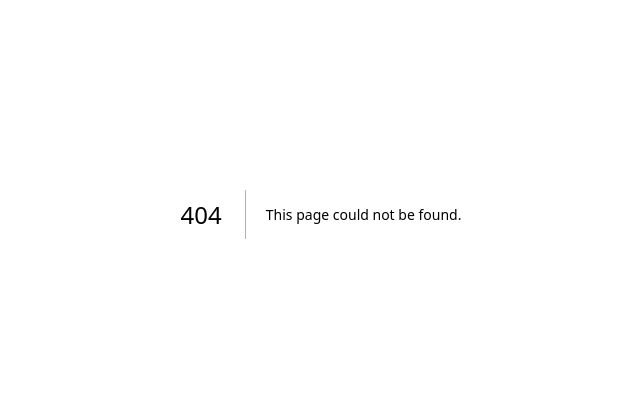
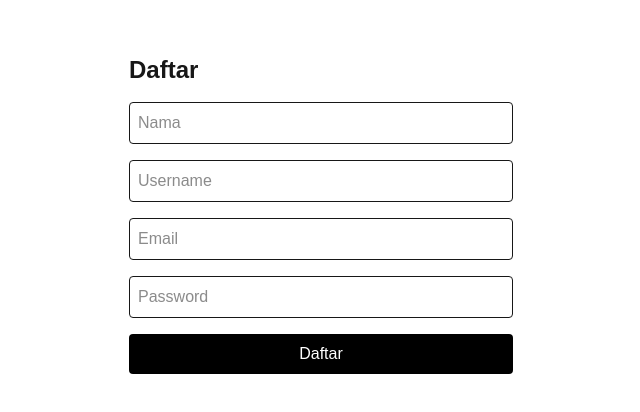
Before and after one commit to BANYUss/scheduling-app, a Next.js app: page /register in a window 1280 px wide. Before the commit this address had no page. Shown: the part 186-598 px from the top of the page, without its empty margins (319-959 px from the left). Built offline with nearby package versions, Linux system fonts and the light colour scheme.

Commit message:
Add authentication (Auth.js + bcrypt): register, login, protected dashboard

```diff
--- /dev/null
+++ b/src/app/api/auth/[...nextauth]/route.ts
@@ -0,0 +1,3 @@
+import { handlers } from "@/auth";
+
+export const { GET, POST } = handlers;
--- /dev/null
+++ b/src/app/api/register/route.ts
@@ -0,0 +1,54 @@
+import { NextResponse } from "next/server";
+import bcrypt from "bcryptjs";
+import { z } from "zod";
+import { prisma } from "@/lib/prisma";
+
+const registerSchema = z.object({
+  name: z.string().min(1, "Nama wajib diisi"),
+  email: z.string().email("Email tidak valid"),
+  password: z.string().min(8, "Password minimal 8 karakter"),
+  username: z
+    .string()
+    .min(3, "Username minimal 3 karakter")
+    .regex(/^[a-zA-Z0-9_-]+$/, "Username hanya boleh huruf, angka, - dan _"),
+  timezone: z.string().min(1, "Timezone wajib diisi"),
+});
+
+export async function POST(request: Request) {
+  try {
+    const body = await request.json();
+    const parsed = registerSchema.safeParse(body);
+
+    if (!parsed.success) {
+      return NextResponse.json(
+        { error: parsed.error.issues[0].message },
+        { status: 400 }
+      );
+    }
+
+    const { name, email, password, username, timezone } = parsed.data;
+
+    const existing = await prisma.user.findFirst({
+      where: { OR: [{ email }, { username }] },
+    });
+    if (existing) {
+      return NextResponse.json(
+        { error: "Email atau username sudah terdaftar" },
+        { status: 409 }
+      );
+    }
+
+    const passwordHash = await bcrypt.hash(password, 10);
+
+    await prisma.user.create({
+      data: { name, email, username, timezone, passwordHash },
+    });
+
+    return NextResponse.json({ success: true }, { status: 201 });
+  } catch {
+    return NextResponse.json(
+      { error: "Terjadi kesalahan di server" },
+      { status: 500 }
+    );
+  }
+}
--- /dev/null
+++ b/src/app/dashboard/page.tsx
@@ -0,0 +1,28 @@
+import { auth, signOut } from "@/auth";
+import { redirect } from "next/navigation";
+
+export default async function DashboardPage() {
+  const session = await auth();
+
+  if (!session) {
+    redirect("/login");
+  }
+
+  return (
+    <div className="flex min-h-screen flex-col items-center justify-center gap-4 p-4">
+      <h1 className="text-2xl font-bold">Halo, {session.user?.name} 👋</h1>
+      <p className="text-gray-600">Kamu berhasil login.</p>
+
+      <form
+        action={async () => {
+          "use server";
+          await signOut({ redirectTo: "/login" });
+        }}
+      >
+        <button type="submit" className="rounded bg-black px-4 py-2 text-white">
+          Logout
+        </button>
+      </form>
+    </div>
+  );
+}
--- /dev/null
+++ b/src/app/login/page.tsx
@@ -0,0 +1,57 @@
+"use client";
+
+import { useState } from "react";
+import { signIn } from "next-auth/react";
+import { useRouter } from "next/navigation";
+
+export default function LoginPage() {
+  const router = useRouter();
+  const [error, setError] = useState("");
+  const [loading, setLoading] = useState(false);
+
+  async function handleSubmit(e: React.FormEvent<HTMLFormElement>) {
+    e.preventDefault();
+    setError("");
+    setLoading(true);
+
+    const formData = new FormData(e.currentTarget);
+
+    const res = await signIn("credentials", {
+      email: formData.get("email"),
+      password: formData.get("password"),
+      redirect: false,
+    });
+
+    setLoading(false);
+
+    if (res?.error) {
+      setError("Email atau password salah");
+      return;
+    }
+
+    router.push("/dashboard");
+    router.refresh();
+  }
+
+  return (
+    <div className="flex min-h-screen items-center justify-center p-4">
+      <form onSubmit={handleSubmit} className="w-full max-w-sm space-y-4">
+        <h1 className="text-2xl font-bold">Masuk</h1>
+
+        {error && (
+          <p className="rounded bg-red-100 p-2 text-sm text-red-700">{error}</p>
+        )}
+
+        <input name="email" type="email" placeholder="Email" required
+          className="w-full rounded border p-2" />
+        <input name="password" type="password" placeholder="Password" required
+          className="w-full rounded border p-2" />
+
+        <button type="submit" disabled={loading}
+          className="w-full rounded bg-black p-2 text-white disabled:opacity-50">
+          {loading ? "Memproses..." : "Masuk"}
+        </button>
+      </form>
+    </div>
+  );
+}
--- /dev/null
+++ b/src/app/register/page.tsx
@@ -0,0 +1,67 @@
+"use client";
+
+import { useState } from "react";
+import { useRouter } from "next/navigation";
+
+export default function RegisterPage() {
+  const router = useRouter();
+  const [error, setError] = useState("");
+  const [loading, setLoading] = useState(false);
+
+  async function handleSubmit(e: React.FormEvent<HTMLFormElement>) {
+    e.preventDefault();
+    setError("");
+    setLoading(true);
+
+    const formData = new FormData(e.currentTarget);
+    const payload = {
+      name: formData.get("name"),
+      username: formData.get("username"),
+      email: formData.get("email"),
+      password: formData.get("password"),
+      timezone: Intl.DateTimeFormat().resolvedOptions().timeZone,
+    };
+
+    const res = await fetch("/api/register", {
+      method: "POST",
+      headers: { "Content-Type": "application/json" },
+      body: JSON.stringify(payload),
+    });
+
+    setLoading(false);
+
+    if (!res.ok) {
+      const data = await res.json();
+      setError(data.error ?? "Gagal mendaftar");
+      return;
+    }
+
+    router.push("/login");
+  }
+
+  return (
+    <div className="flex min-h-screen items-center justify-center p-4">
+      <form onSubmit={handleSubmit} className="w-full max-w-sm space-y-4">
+        <h1 className="text-2xl font-bold">Daftar</h1>
+
+        {error && (
+          <p className="rounded bg-red-100 p-2 text-sm text-red-700">{error}</p>
+        )}
+
+        <input name="name" type="text" placeholder="Nama" required
+          className="w-full rounded border p-2" />
+        <input name="username" type="text" placeholder="Username" required
+          className="w-full rounded border p-2" />
+        <input name="email" type="email" placeholder="Email" required
+          className="w-full rounded border p-2" />
+        <input name="password" type="password" placeholder="Password" required
+          className="w-full rounded border p-2" />
+
+        <button type="submit" disabled={loading}
+          className="w-full rounded bg-black p-2 text-white disabled:opacity-50">
+          {loading ? "Memproses..." : "Daftar"}
+        </button>
+      </form>
+    </div>
+  );
+}
--- /dev/null
+++ b/src/auth.ts
@@ -0,0 +1,32 @@
+import NextAuth from "next-auth";
+import Credentials from "next-auth/providers/credentials";
+import bcrypt from "bcryptjs";
+import { prisma } from "@/lib/prisma";
+
+export const { handlers, signIn, signOut, auth } = NextAuth({
+  session: { strategy: "jwt" },
+  pages: {
+    signIn: "/login",
+  },
+  providers: [
+    Credentials({
+      credentials: {
+        email: { label: "Email", type: "email" },
+        password: { label: "Password", type: "password" },
+      },
+      async authorize(credentials) {
+        const email = credentials?.email as string | undefined;
+        const password = credentials?.password as string | undefined;
+        if (!email || !password) return null;
+
+        const user = await prisma.user.findUnique({ where: { email } });
+        if (!user) return null;
+
+        const passwordMatches = await bcrypt.compare(password, user.passwordHash);
+        if (!passwordMatches) return null;
+
+        return { id: user.id, email: user.email, name: user.name };
+      },
+    }),
+  ],
+});
--- /dev/null
+++ b/src/lib/prisma.ts
@@ -0,0 +1,16 @@
+import { PrismaClient } from "@/generated/prisma/client";
+import { PrismaPg } from "@prisma/adapter-pg";
+
+const globalForPrisma = globalThis as unknown as {
+  prisma: PrismaClient | undefined;
+};
+
+const adapter = new PrismaPg({
+  connectionString: process.env.DATABASE_URL!,
+});
+
+export const prisma = globalForPrisma.prisma ?? new PrismaClient({ adapter });
+
+if (process.env.NODE_ENV !== "production") {
+  globalForPrisma.prisma = prisma;
+}
```
Also changed, not shown: package.json (+7 -1 lines), 1 other file (tests, documents, lock files or other folders).
